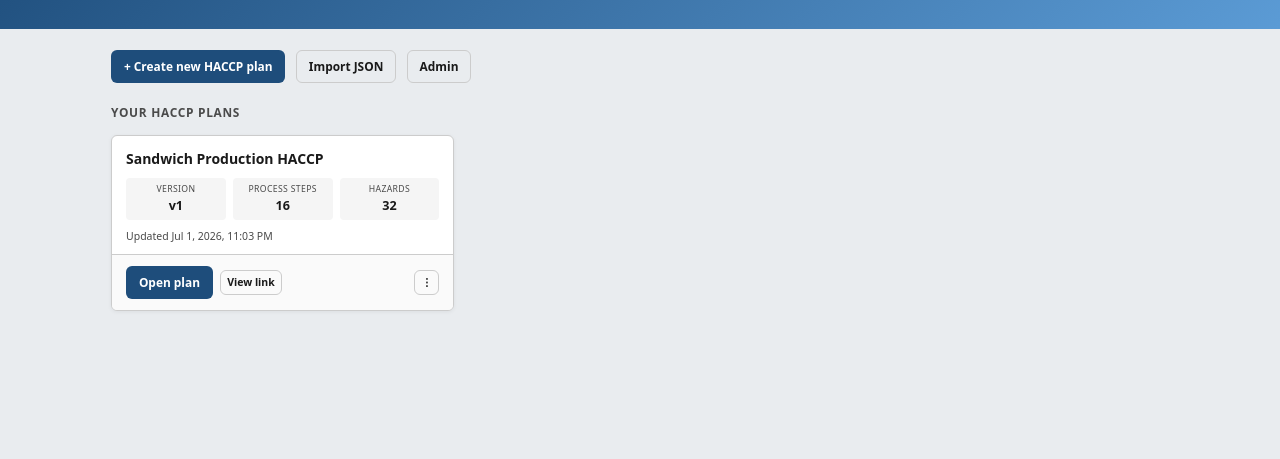
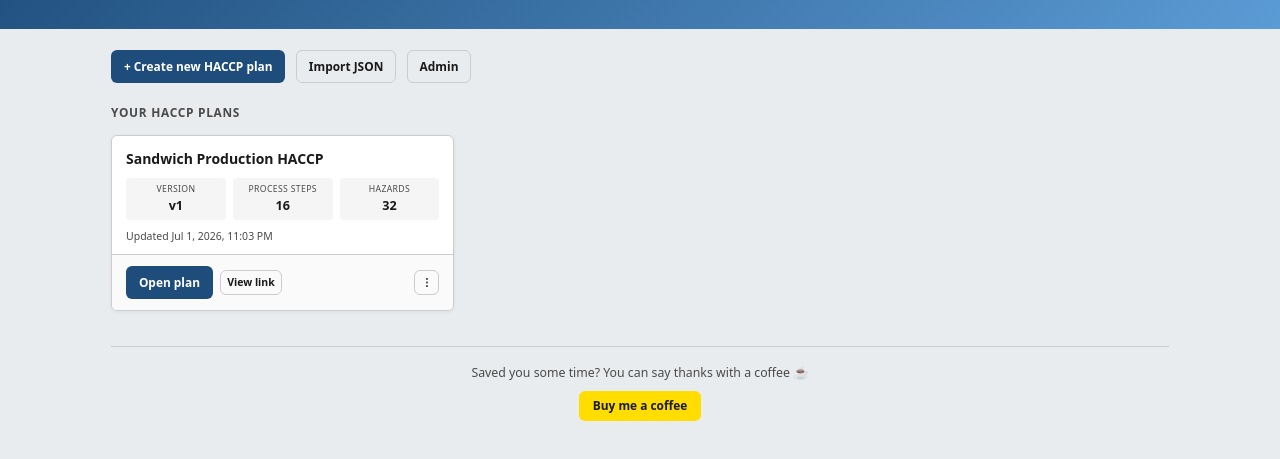
Before and after one commit to five5stones/HACCPPlanner, a plain HTML site: page index.html in a window 1280 px wide. Shown: the part 89-548 px from the top of the page. Drawn offline with Linux system fonts and the light colour scheme; no server answers.

Commit message:
Add Buy Me a Coffee support note on dashboard and view page.
Shows a thank-you message with a link to five5stones on Buy Me a Coffee.

Co-authored-by: Cursor <cursoragent@cursor.com>

```diff
--- a/css/style.css
+++ b/css/style.css
@@ -249,6 +249,43 @@ body {
   padding: 2rem;
 }
 
+.support-note {
+  margin-top: 2.5rem;
+  padding-top: 1.25rem;
+  border-top: 1px solid var(--border-light);
+  text-align: center;
+}
+
+.support-note p {
+  margin: 0 0 0.65rem;
+  font-size: 0.88rem;
+  color: var(--ink-muted);
+}
+
+.support-note-link {
+  display: inline-block;
+  padding: 0.45rem 0.95rem;
+  border-radius: var(--radius);
+  background: #ffdd00;
+  color: #1a1a1a;
+  text-decoration: none;
+  font-weight: 600;
+  font-size: 0.85rem;
+  transition: background 0.15s ease;
+}
+
+.support-note-link:hover {
+  background: #ffd000;
+  color: #1a1a1a;
+}
+
+.view-app .support-note {
+  max-width: 1400px;
+  width: 100%;
+  margin: 0 auto;
+  padding: 1.5rem 1.25rem 2rem;
+}
+
 /* View-only share page */
 .view-page {
   min-height: 100vh;
--- a/index.html
+++ b/index.html
@@ -25,6 +25,11 @@
         <h2 class="dashboard-section-title">Your HACCP plans</h2>
         <div id="dashboard-grid" class="dashboard-grid"></div>
         <p class="empty-hint dashboard-empty hidden" id="dashboard-empty">No plans yet. Create your first HACCP plan above.</p>
+
+        <aside class="support-note no-print">
+          <p>Saved you some time? You can say thanks with a coffee ☕</p>
+          <a href="https://buymeacoffee.com/five5stones" class="support-note-link" target="_blank" rel="noopener noreferrer">Buy me a coffee</a>
+        </aside>
       </main>
     </div>
 
```
Also changed, not shown: view.html (+5 -0 lines).
